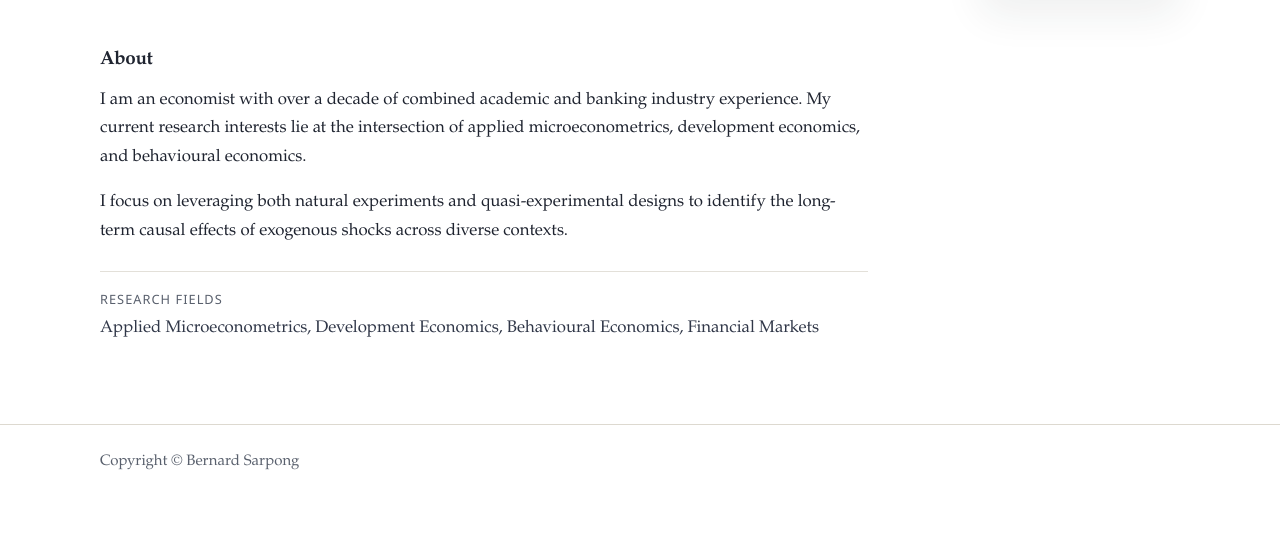
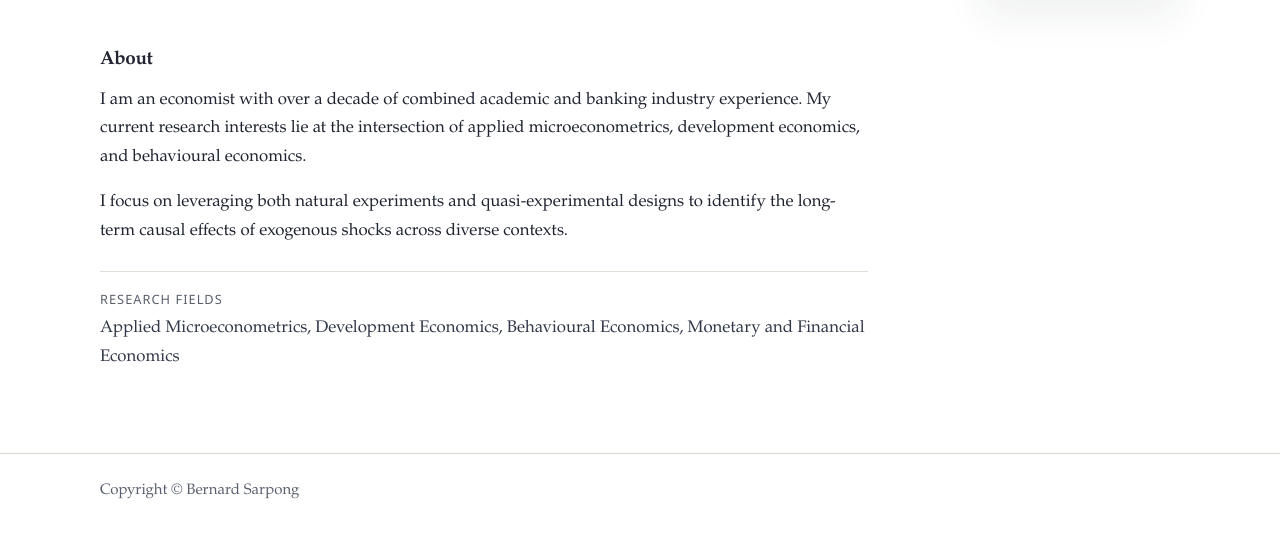
Before and after one commit to bernardksarpong/bernardksarpong.github.io, a Jekyll site: the page built from index.html, in a window 1280 px wide, cut to the strip 413-956 px from the top of the page. Shown: the top 538 px of the strip. Built offline with Jekyll 4.4.1, drawn with Linux system fonts in a browser that asks for light colours; before the commit the page ends 928 px from its top, so only the background shows below that.

Commit message:
Update profile content via site editor

```diff
--- a/_data/profile.yml
+++ b/_data/profile.yml
@@ -12,7 +12,7 @@ research_fields:
   - Applied Microeconometrics
   - Development Economics
   - Behavioural Economics
-  - Financial Markets
+  - Monetary and Financial Economics
 research_interests:
   - Economic Research
   - Economic Consulting
```
